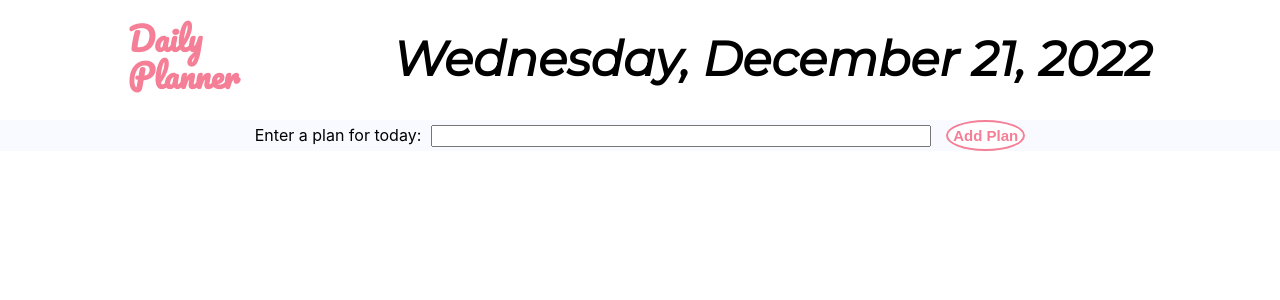
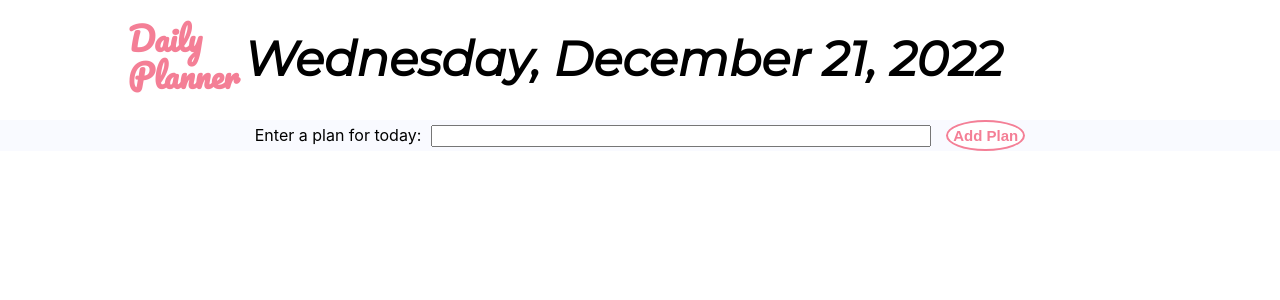
Before and after one commit to michedmnt/daily-planner, a React (Create React App) app: page / in a window 1280 px wide. Shown: the top 300 px of the page. Built offline with nearby package versions, Linux system fonts and the light colour scheme; no server answers; the database is empty.

Commit message:
fixed h1 placement in scss

```diff
--- a/src/partials/_header.scss
+++ b/src/partials/_header.scss
@@ -1,7 +1,6 @@
 
 header .wrapper {
   display: flex;
-  justify-content: space-between;
 
   .logo {
     font-family: $logoFont;
@@ -13,6 +12,9 @@ header .wrapper {
   .date {
     font-family: $baseFont;
     font-size: 3rem;
+    text-align: center;
+    width: 100%;
+    padding-right: 3em;
   }
 
 }
--- a/src/styles.css
+++ b/src/styles.css
@@ -291,7 +291,6 @@ section {
 }
 header .wrapper {
   display: flex;
-  justify-content: space-between;
 }
 header .wrapper .logo {
   font-family: "Pacifico", cursive;
@@ -302,6 +301,9 @@ header .wrapper .logo {
 header .wrapper .date {
   font-family: "Montserrat", san-serif;
   font-size: 3rem;
+  text-align: center;
+  width: 100%;
+  padding-right: 3em;
 }
 
 button {
```
Also changed, not shown: 1 other file (tests, documents, lock files or other folders).
